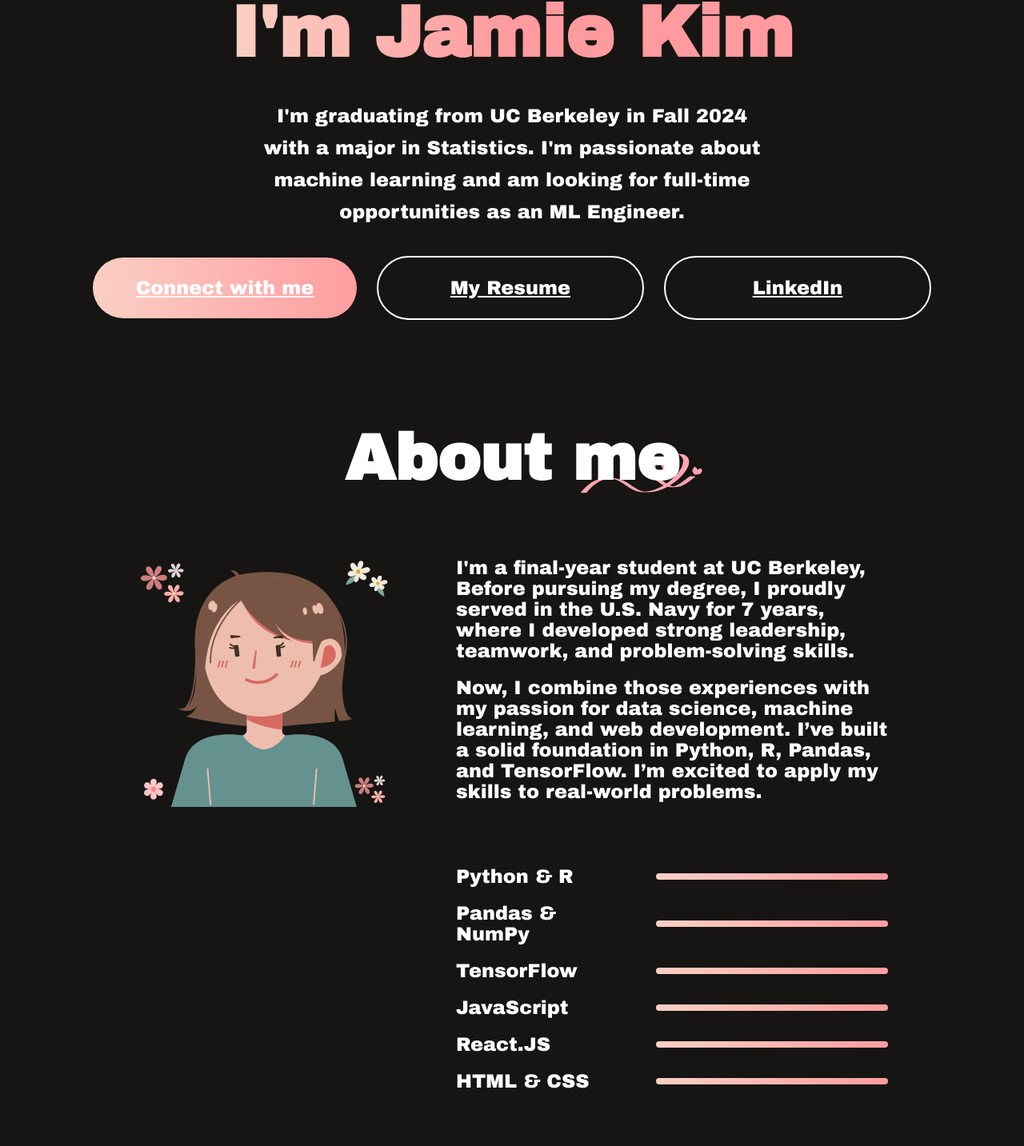
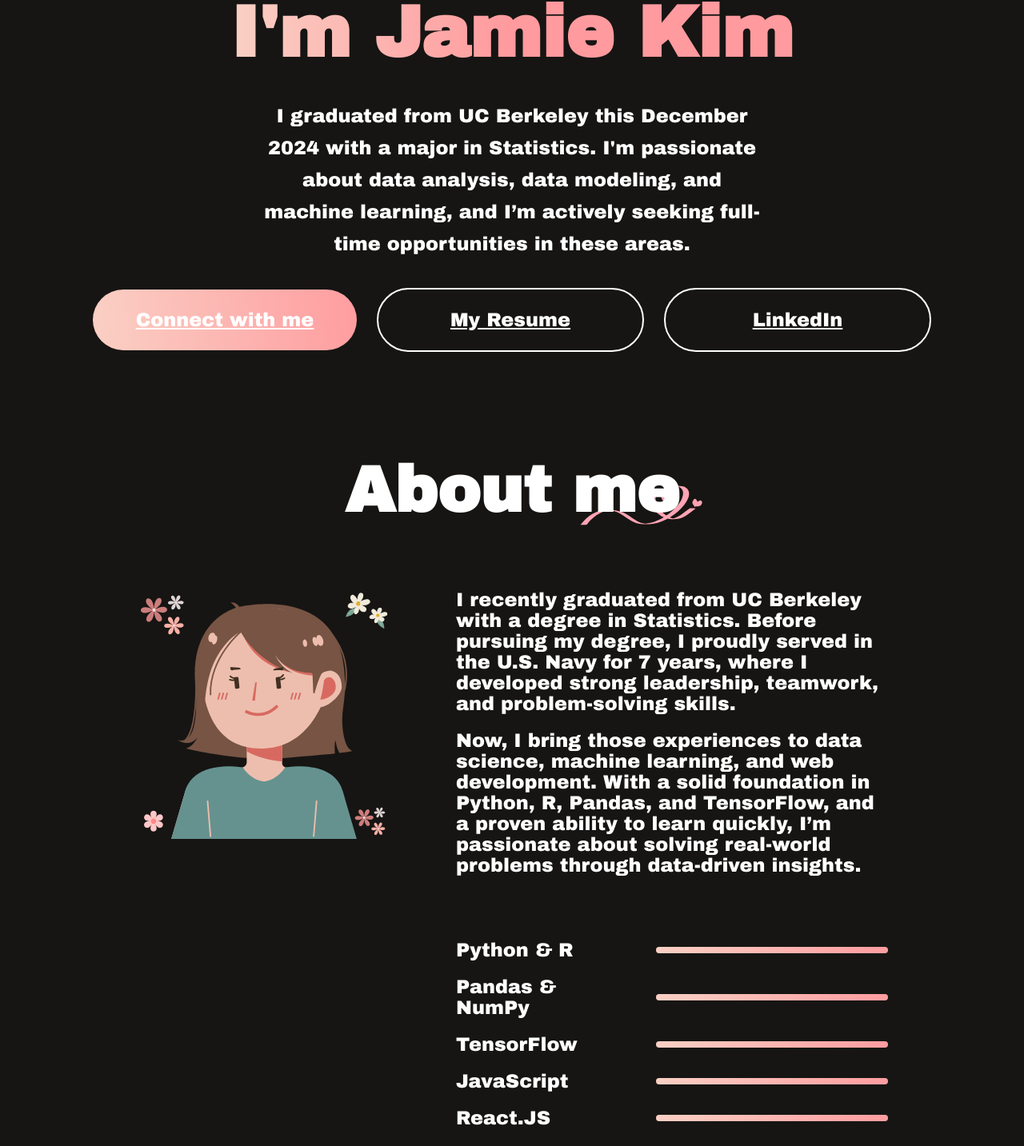
Before and after one commit to jamiekm1004/jamiekm1004.github.io, a React (Vite) app: page / in a window 1280 px wide. Shown: the part 617-2050 px from the top of the page at 80% size. Built offline with nearby package versions, Linux system fonts and the light colour scheme.

Commit message:
updated profile

```diff
--- a/src/Components/About/About.jsx
+++ b/src/Components/About/About.jsx
@@ -16,8 +16,8 @@ const About = () => {
         </div>
         <div className="about-right">
           <div className="about-para">
-            <p>I'm a final-year student at UC Berkeley, Before pursuing my degree, I proudly served in the U.S. Navy for 7 years, where I developed strong leadership, teamwork, and problem-solving skills.</p>
-            <p>Now, I combine those experiences with my passion for data science, machine learning, and web development. I’ve built a solid foundation in Python, R, Pandas, and TensorFlow. I’m excited to apply my skills to real-world problems.</p>
+            <p>I recently graduated from UC Berkeley with a degree in Statistics. Before pursuing my degree, I proudly served in the U.S. Navy for 7 years, where I developed strong leadership, teamwork, and problem-solving skills.</p>
+            <p>Now, I bring those experiences to data science, machine learning, and web development. With a solid foundation in Python, R, Pandas, and TensorFlow, and a proven ability to learn quickly, I’m passionate about solving real-world problems through data-driven insights.</p>
           </div>
           <div className="about-skills">
             <div className="about-skill"><p>Python & R</p><hr style={{width:"90%"}}/></div>
--- a/src/Components/Footer/Footer.jsx
+++ b/src/Components/Footer/Footer.jsx
@@ -8,7 +8,7 @@ const Footer = () => {
       <div className="footer-top">
         <div className="footer-top-left">
           <img src={footer_logo} alt="" />
-          <p>I'm an ML Engineer.</p>
+          <p>Exploring Data, AI, and Web Development</p>
         </div>
         <div className="footer-top-right">
         </div>
--- a/src/Components/Hero/Hero.jsx
+++ b/src/Components/Hero/Hero.jsx
@@ -7,7 +7,7 @@ const Hero = () => {
     <div id='home' className='hero'>
       <img src={profile_img} alt="" />
       <h1><span>I'm Jamie Kim</span></h1>
-      <p>I'm graduating from UC Berkeley in Fall 2024 with a major in Statistics. I'm passionate about machine learning and am looking for full-time opportunities as an ML Engineer.</p>
+      <p>I graduated from UC Berkeley this December 2024 with a major in Statistics. I'm passionate about data analysis, data modeling, and machine learning, and I’m actively seeking full-time opportunities in these areas.</p>
       <div className="hero-action">
         <div className="hero-connect"><AnchorLink className='anchor-link' offset={50} href='#contact'>Connect with me</AnchorLink></div>
         <div className="hero-resume">
```
